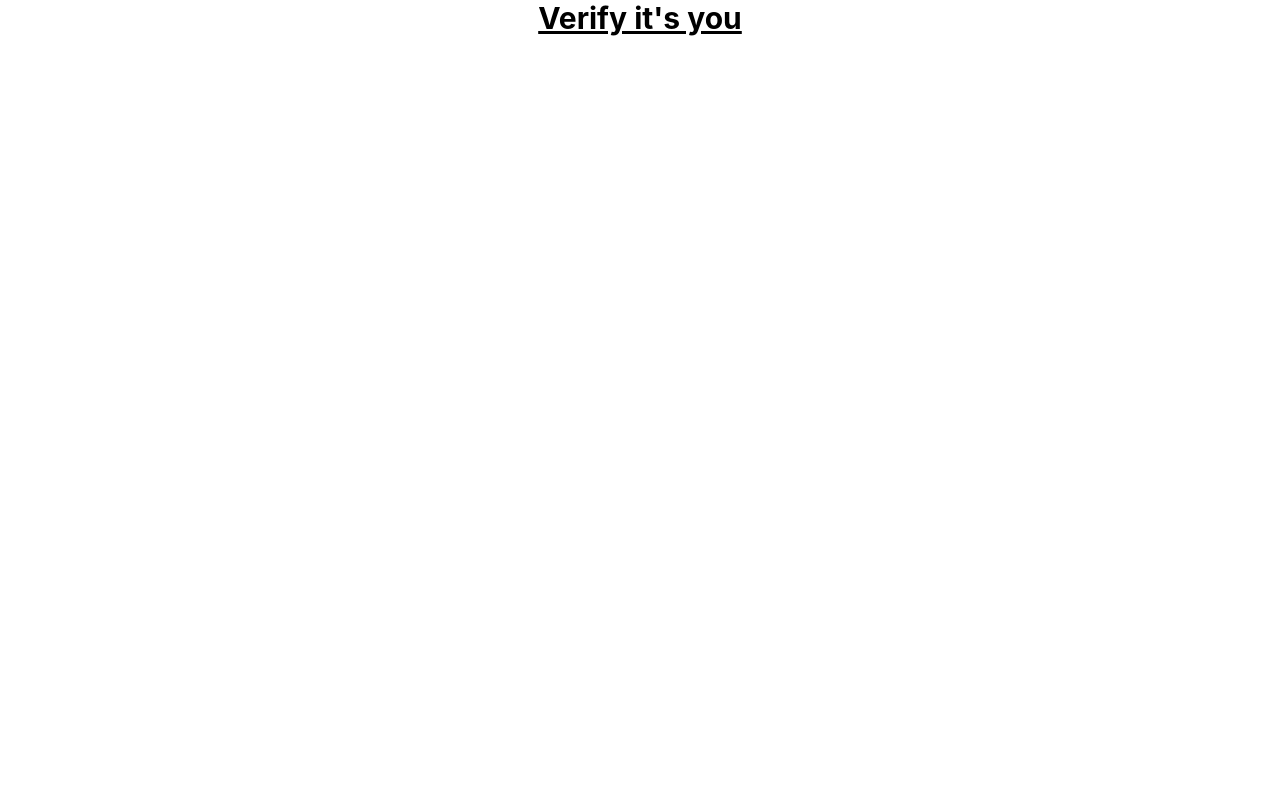
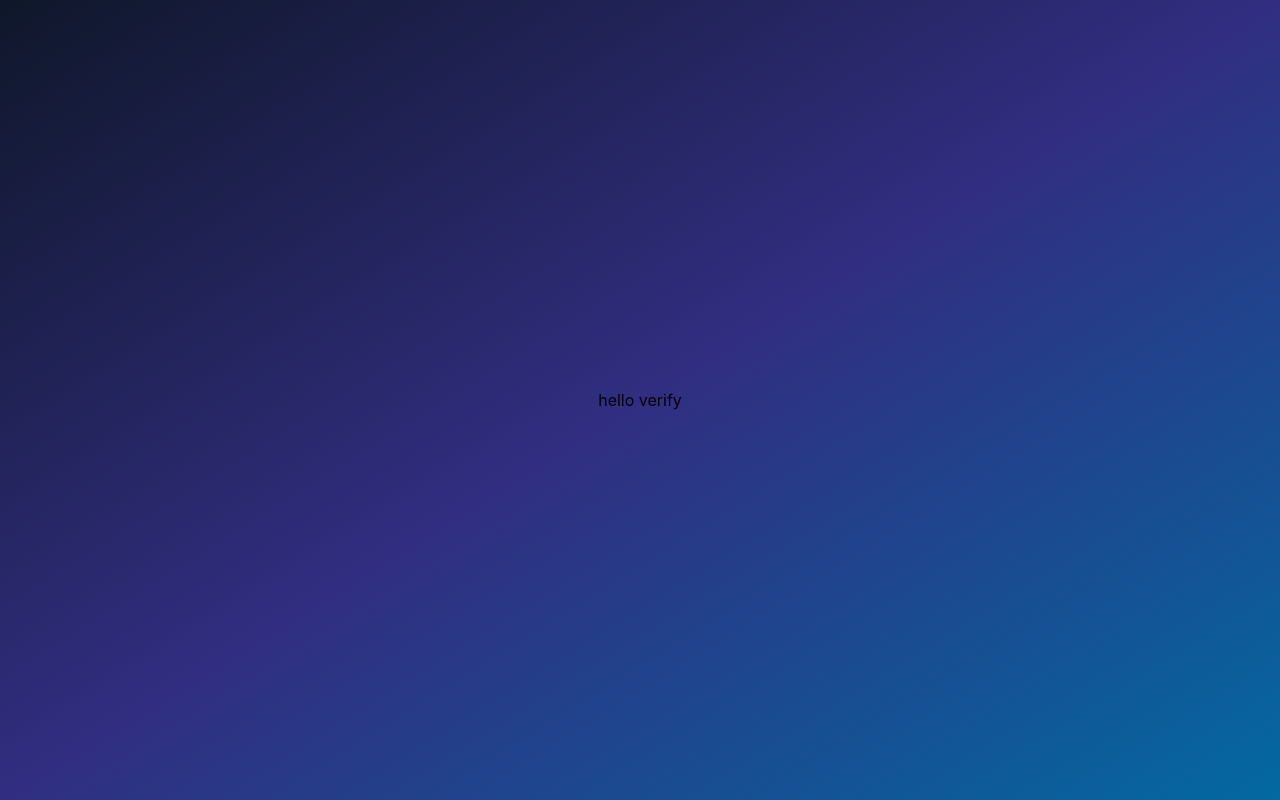
Before and after one commit to Mizanur2001/Encrypted_Video_Player_Frontend, a React (Create React App) app: page /auth/verify in a window 1280 px wide. Built offline with nearby package versions, Linux system fonts and the light colour scheme.

Commit message:
feat: navigate to verify page

```diff
--- a/src/pages/auth/Login.jsx
+++ b/src/pages/auth/Login.jsx
@@ -1,10 +1,12 @@
 import React, { useState } from "react";
+import { useNavigate } from "react-router-dom";
 
 const Login = () => {
     const [email, setEmail] = useState("");
     const [password, setPassword] = useState("");
     const [error, setError] = useState("");
     const [showPassword, setShowPassword] = useState(false);
+    const navigate = useNavigate();
 
     const handleSubmit = (e) => {
         e.preventDefault();
@@ -14,7 +16,7 @@ const Login = () => {
         }
         setError("");
         // TODO: Add authentication logic here
-        alert("Login successful!");
+        navigate('/auth/verify');
     };
 
     return (
--- a/src/pages/auth/Verify.jsx
+++ b/src/pages/auth/Verify.jsx
@@ -1,8 +1,10 @@
 const Verify = () => {
   return (
-    <h1 className="text-3xl font-bold underline">
-      Verify it's you
-    </h1>
+    <div className="min-h-screen overflow-x-hidden flex items-center justify-center bg-gradient-to-br from-slate-900 via-indigo-900 to-sky-700 px-4">
+      <div className="relative w-full max-w-2xl mx-auto">
+        hello verify
+      </div>
+    </div>
   )
 }
 
```
